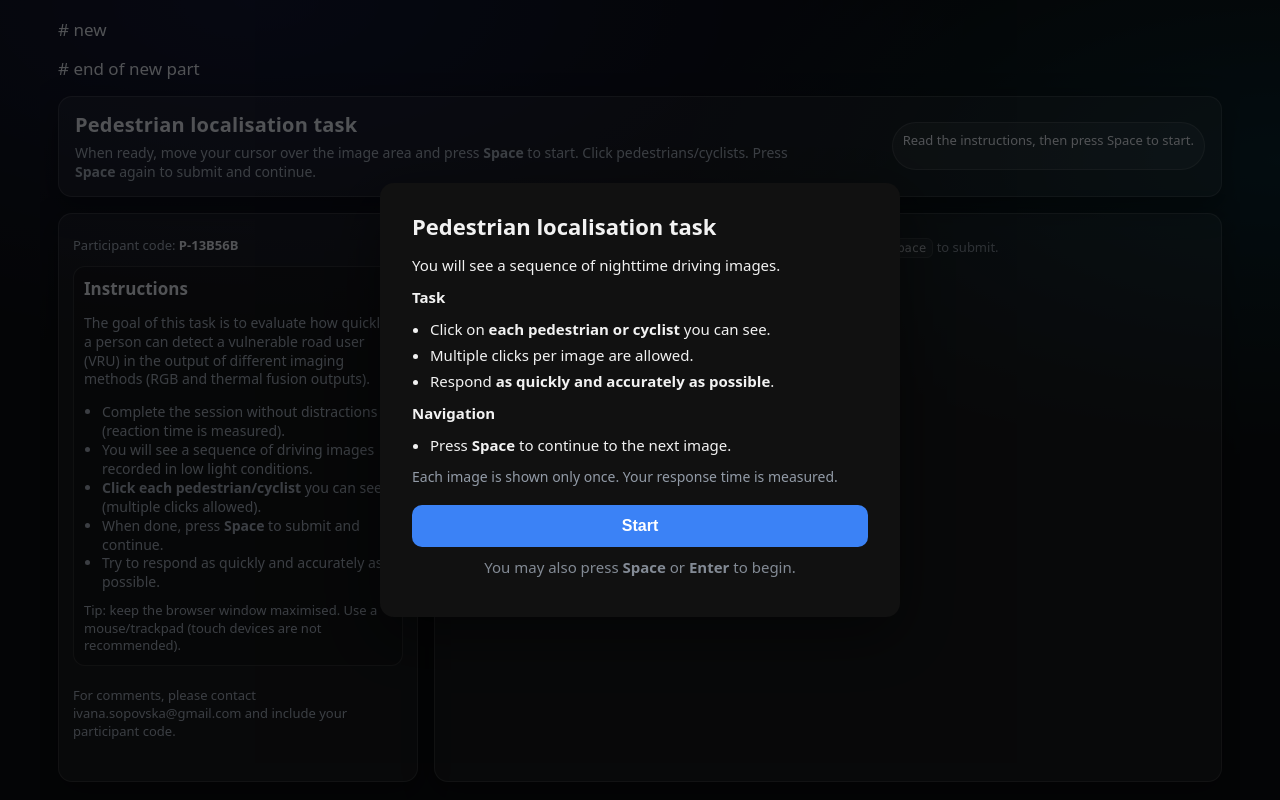
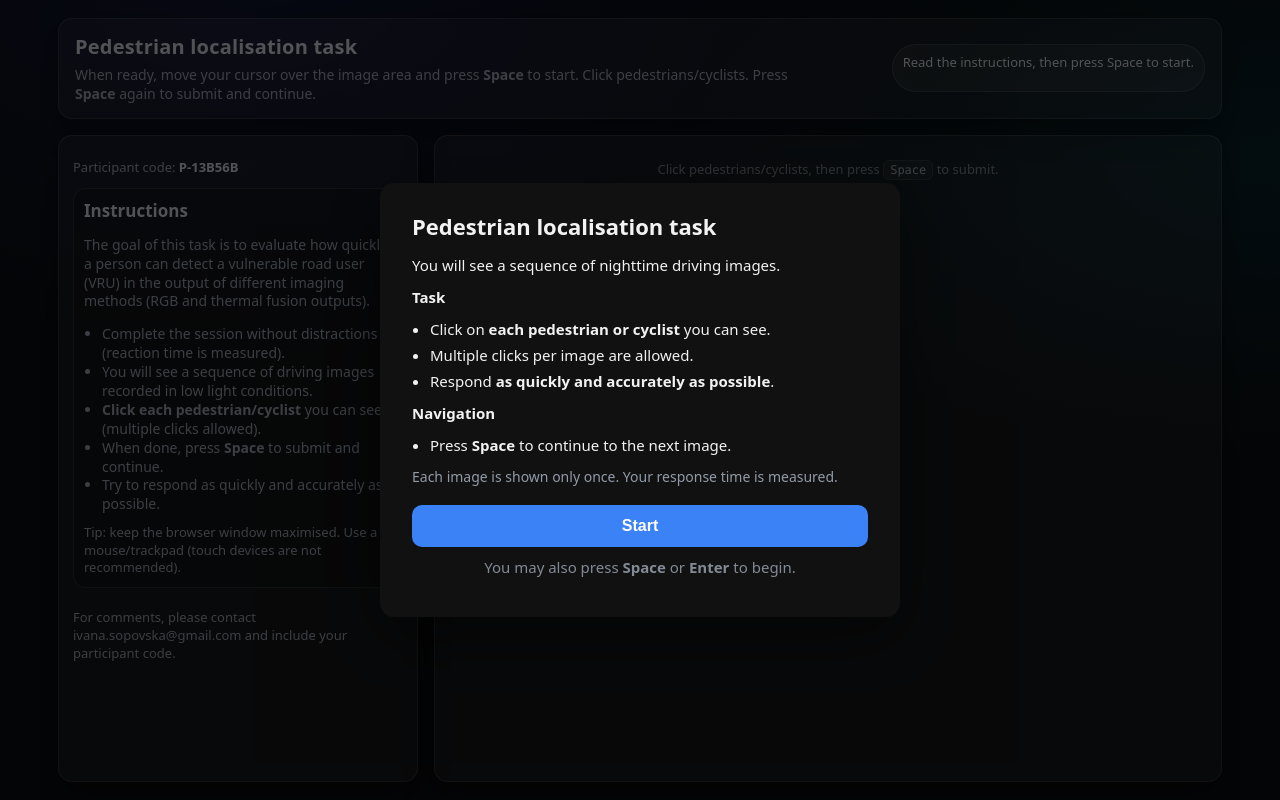
Before and after one commit to ishopovs/rgbt_fusion_human_study, a plain HTML site: page index.html in a window 1280 px wide. Drawn offline with Linux system fonts and the light colour scheme.

Commit message:
Update index.html

```diff
--- a/index.html
+++ b/index.html
@@ -9,7 +9,6 @@
 
 <body>
   <main class="page">
-    # new
     <!-- Instruction Overlay -->
 <div id="instructionOverlay" class="overlay">
   <div class="overlay-card">
@@ -44,7 +43,6 @@
     </p>
   </div>
 </div>
-# end of new part
     <header class="header">
       <div>
         <h1 class="title">Pedestrian localisation task</h1>
```
